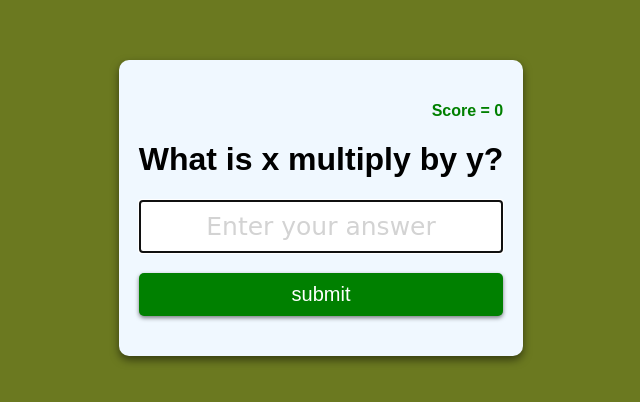
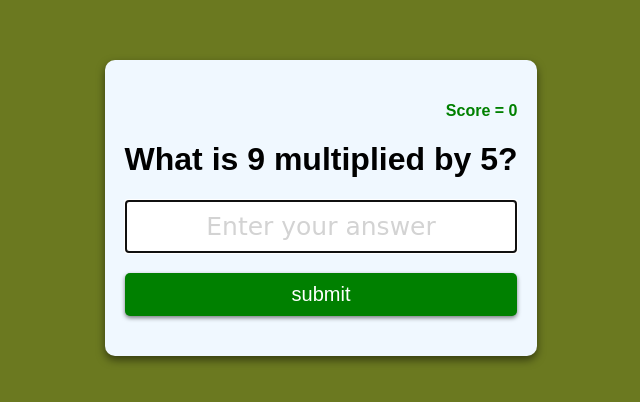
Before and after one commit to ArunPandyanVasam/Multiplication-App, a plain HTML site: page index.html in a window 1280 px wide. Shown: the part 192-594 px from the top of the page, without its empty margins (319-959 px from the left). Drawn offline with Linux system fonts and the light colour scheme.

Commit message:
Final Stage

```diff
--- a/index.html
+++ b/index.html
@@ -8,9 +8,9 @@
     <link rel="stylesheet" href="style.css">
 </head>
 <body>
-    <form action="form" class="form" id="">
+    <form  class="form" id="form">
         <h4 class="score" id="score">Score = 0</h4>
-        <h1 id="queston">What is x multiply by y?</h1>
+        <h1 id="question">What is x multiply by y?</h1>
         <input type="text" class="input" id="input" placeholder="Enter your answer" autofocus autocomplete="off">
         <button type="submit" class="btn">submit</button>
     </form>
--- a/script.js
+++ b/script.js
@@ -1 +1,26 @@
 const num1 = parseInt(Math.random() * 10);
+const num2 = parseInt(Math.random() * 10);
+
+const questionEl = document.getElementById("question");
+const inputEl = document.getElementById("input");
+const formEl = document.getElementById("form");
+
+questionEl.innerText = `What is ${num1} multiplied by ${num2}?`;
+const correctAns = num1 * num2;
+
+let score = 0;
+
+formEl.addEventListener("submit", (event) => {
+    //event.preventDefault(); // Prevent the form from submitting and refreshing the page
+    const userAns = parseInt(inputEl.value);
+    if (userAns === correctAns) {
+        score++;
+        console.log(score);
+    } else {
+        score--;
+        console.log(score);
+    }
+});
+
+const scoreE1 = document.getElementById("score");
+scoreE1.innerText = `Score = ${score}`;
```
